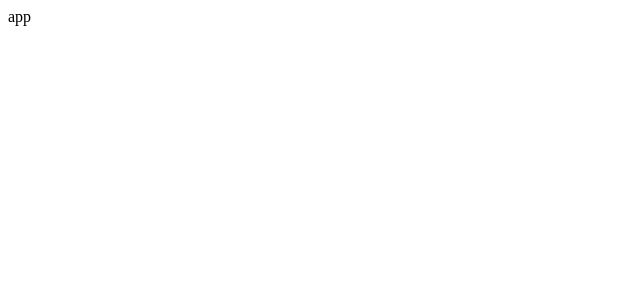
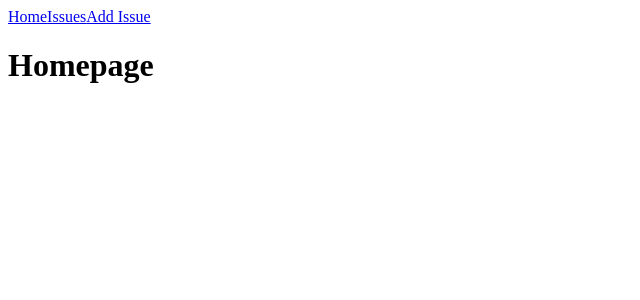
Before and after one commit to siaaam/issue-tarcker-redux-toolkit-formik, a React (Vite) app: page / in a window 1280 px wide. Shown: the top 300 px of the page, without its empty margins (0-640 px from the left). Built offline with nearby package versions, Linux system fonts and the light colour scheme.

Commit message:
routing completed

```diff
--- a/src/App.jsx
+++ b/src/App.jsx
@@ -1,7 +1,8 @@
 import "./App.css";
+import Index from "./routes";
 
 function App() {
-  return <div className="App">app</div>;
+  return <Index />;
 }
 
 export default App;
--- /dev/null
+++ b/src/features/issues/AddIssue.jsx
@@ -0,0 +1,11 @@
+import React from "react";
+
+const AddIssue = () => {
+  return (
+    <div>
+      <h2>Add Issue</h2>
+    </div>
+  );
+};
+
+export default AddIssue;
--- /dev/null
+++ b/src/features/issues/IssueView.jsx
@@ -0,0 +1,11 @@
+import React from "react";
+
+const IssueView = () => {
+  return (
+    <div>
+      <h2>List of Issues</h2>
+    </div>
+  );
+};
+
+export default IssueView;
--- /dev/null
+++ b/src/layout/Navigation.jsx
@@ -0,0 +1,14 @@
+import React from "react";
+import { Link } from "react-router-dom";
+
+const Navigation = () => {
+  return (
+    <nav>
+      <Link to="/">Home</Link>
+      <Link to="/issues">Issues</Link>
+      <Link to="/add-issue">Add Issue</Link>
+    </nav>
+  );
+};
+
+export default Navigation;
--- /dev/null
+++ b/src/pages/ErrorPage.jsx
@@ -0,0 +1,11 @@
+import React from "react";
+
+const ErrorPage = () => {
+  return (
+    <div>
+      <h1>Error Page</h1>
+    </div>
+  );
+};
+
+export default ErrorPage;
--- /dev/null
+++ b/src/pages/Homepage.jsx
@@ -0,0 +1,11 @@
+import React from "react";
+
+const Homepage = () => {
+  return (
+    <div>
+      <h1>Homepage</h1>
+    </div>
+  );
+};
+
+export default Homepage;
--- /dev/null
+++ b/src/routes/index.jsx
@@ -0,0 +1,23 @@
+import React from "react";
+import { BrowserRouter, Route, Routes } from "react-router-dom";
+import AddIssue from "../features/issues/AddIssue";
+import IssueView from "../features/issues/IssueView";
+import Navigation from "../layout/Navigation";
+import ErrorPage from "../pages/ErrorPage";
+import Homepage from "../pages/Homepage";
+
+const Index = () => {
+  return (
+    <BrowserRouter>
+      <Navigation />
+      <Routes>
+        <Route path="/" element={<Homepage />} />
+        <Route path="/issues" element={<IssueView />} />
+        <Route path="/add-issue" element={<AddIssue />} />
+        <Route path="*" element={<ErrorPage />} />
+      </Routes>
+    </BrowserRouter>
+  );
+};
+
+export default Index;
```
Also changed, not shown: src/features/issues/EditIssue.jsx (added, +11 -0 lines).
